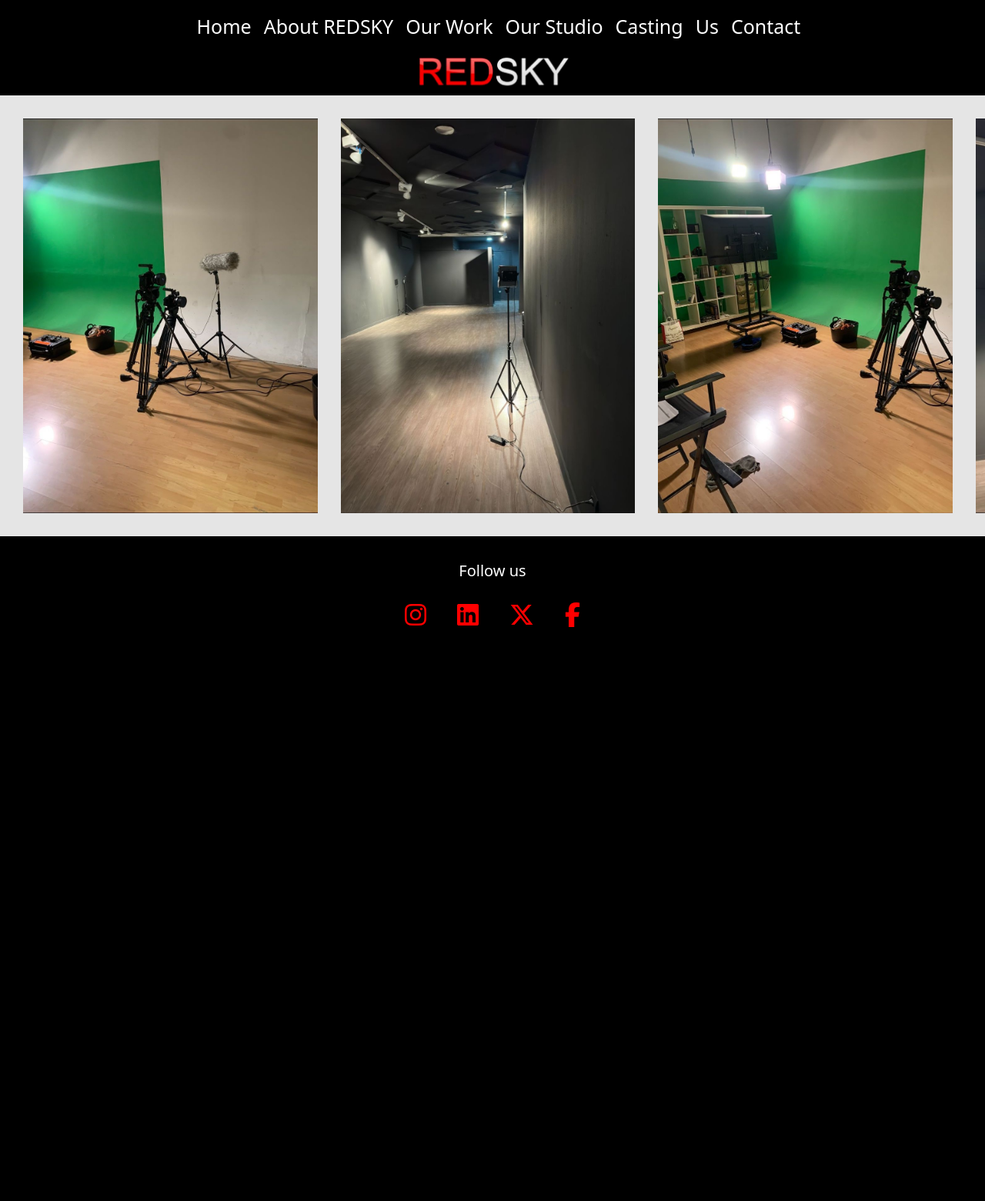
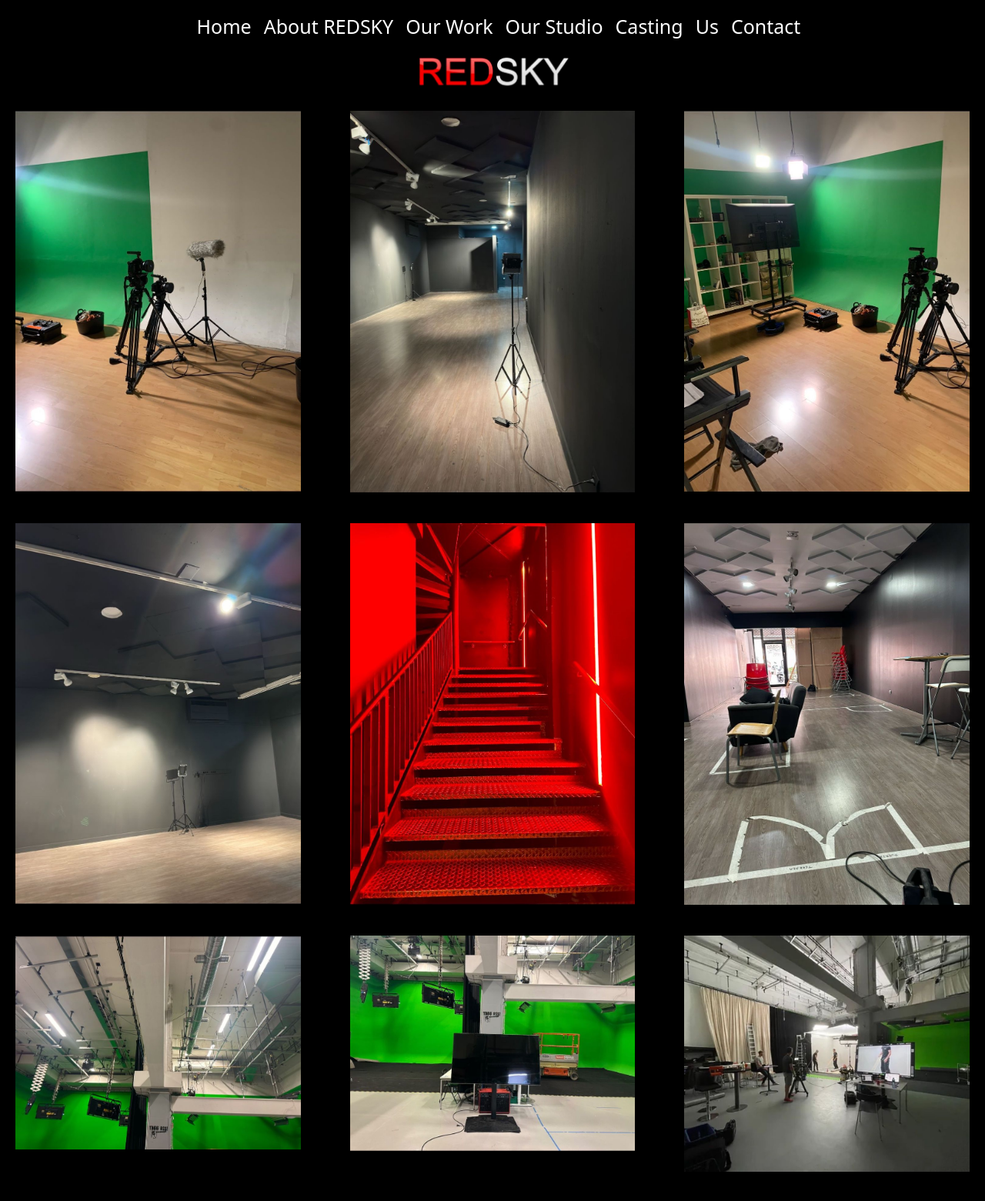
Before and after one commit to JDASL/REDSKY, a plain HTML site: page studio.html in a window 1280 px wide. Shown: the top 1561 px of the page at 77% size. Before the commit the page ends 825 px from the top, so only its background shows below. Drawn offline with nearby package versions, Linux system fonts and the light colour scheme.

Commit message:
copied to github

```diff
--- a/studio.html
+++ b/studio.html
@@ -112,49 +112,94 @@
     <div class="text-center">
       <img src="images/about.png" alt="REDSKY About logo" width="200" />
     </div>
-    <div class="scroll-container">
-      <div class="studio-images">
+    <div class="studio-photos">
+      <div class="row">
+        <div class="col-lg-4">
           <img src="images/studio.jpg" class="img-fluid" alt="Studio Photo 1" />
-        <img src="images/studio3.jpg" class="img-fluid" alt="Studio Photo 2" />
-        <img src="images/studio2.jpg" class="img-fluid" alt="Studio Photo 3" />
-        <img src="images/studio4.jpg" class="img-fluid" alt="Studio Photo 4" />
+        </div>
+        <div class="col-lg-4">
+          <img
+            src="images/studio3.jpg"
+            class="img-fluid"
+            alt="Studio Photo 2"
+          />
+        </div>
+        <div class="col-lg-4">
+          <img
+            src="images/studio2.jpg"
+            class="img-fluid"
+            alt="Studio Photo 3"
+          />
+        </div>
+      </div>
+      <div class="row">
+        <div class="col-lg-4">
+          <img
+            src="images/studio4.jpg"
+            class="img-fluid"
+            alt="Studio Photo 4"
+          />
+        </div>
+        <div class="col-lg-4">
           <img
             src="images/studio18.jpeg"
             class="img-fluid"
             alt="Studio Photo 18"
           />
-        <img src="images/studio5.jpg" class="img-fluid" alt="Studio Photo 5" />
+        </div>
+        <div class="col-lg-4">
+          <img
+            src="images/studio5.jpg"
+            class="img-fluid"
+            alt="Studio Photo 5"
+          />
+        </div>
+      </div>
+      <div class="row">
+        <div class="col-lg-4">
           <img
             src="images/studio10.jpeg"
             class="img-fluid"
             alt="Studio Photo 10"
           />
-        <img src="images/studio6.jpeg" class="img-fluid" alt="Studio Photo 6" />
+        </div>
+        <div class="col-lg-4">
+          <img
+            src="images/studio6.jpeg"
+            class="img-fluid"
+            alt="Studio Photo 6"
+          />
+        </div>
+        <div class="col-lg-4">
+          <img
+            src="images/studio15.jpeg"
+            class="img-fluid"
+            alt="Studio Photo 15"
+          />
+        </div>
+        <div class="row">
+          <div class="col-lg-4">
+            <img
+              src="images/studio12.jpeg"
+              class="img-fluid"
+              alt="Studio Photo 12"
+            />
+          </div>
+          <div class="col-lg-4">
+            <img
+              src="images/studio13.jpeg"
+              class="img-fluid"
+              alt="Studio Photo 13"
+            />
+          </div>
+          <div class="col-lg-4">
             <img
               src="images/studio11.jpeg"
               class="img-fluid"
               alt="Studio Photo 11"
             />
-        <img
-          src="images/studio12.jpeg"
-          class="img-fluid"
-          alt="Studio Photo 12"
-        />
-        <img
-          src="images/studio13.jpeg"
-          class="img-fluid"
-          alt="Studio Photo 13"
-        />
-        <img
-          src="images/studio15.jpeg"
-          class="img-fluid"
-          alt="Studio Photo 15"
-        />
-        <img
-          src="images/studio16.jpeg"
-          class="img-fluid"
-          alt="Studio Photo 16"
-        />
+          </div>
+        </div>
       </div>
     </div>
     <footer>
```
Also changed, not shown: 1 other file. Lines whose indentation alone changed are shown as unchanged.
